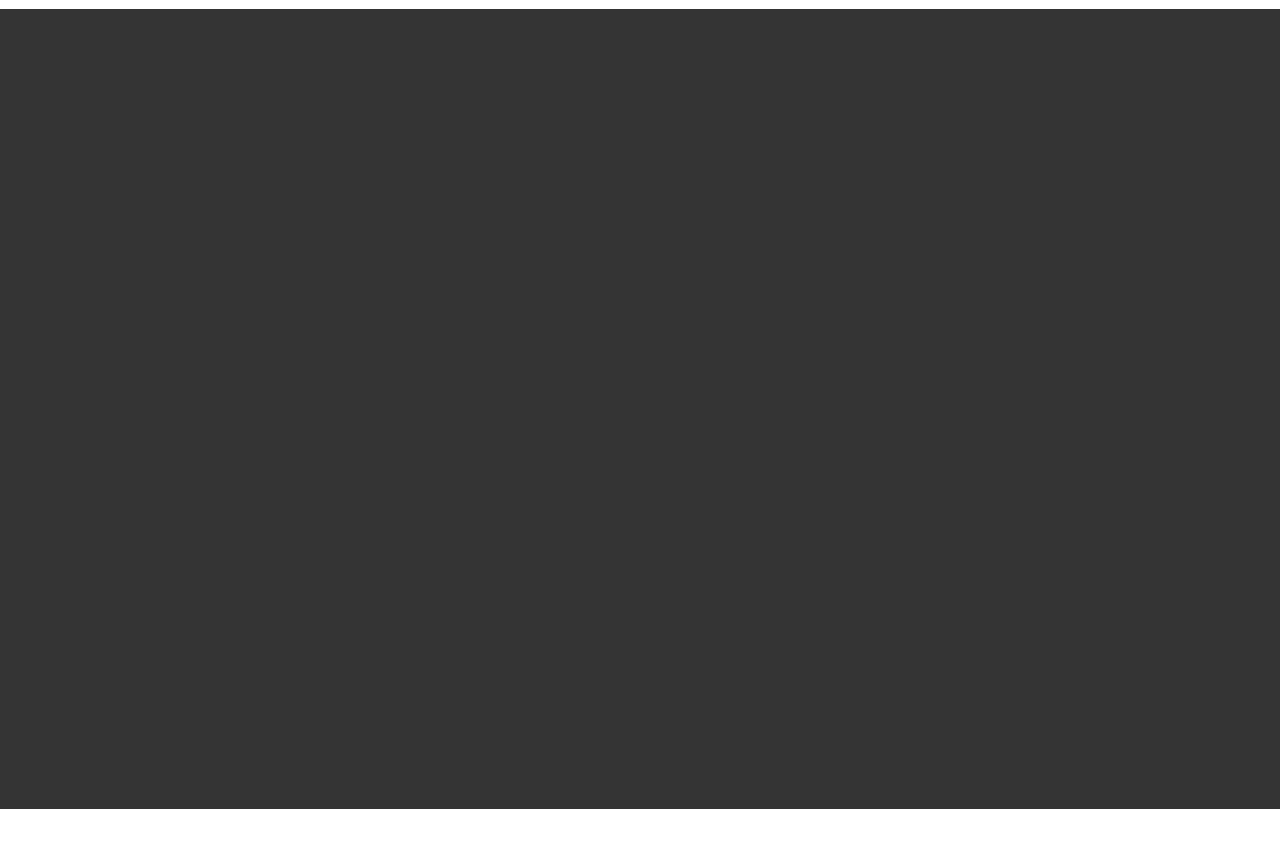
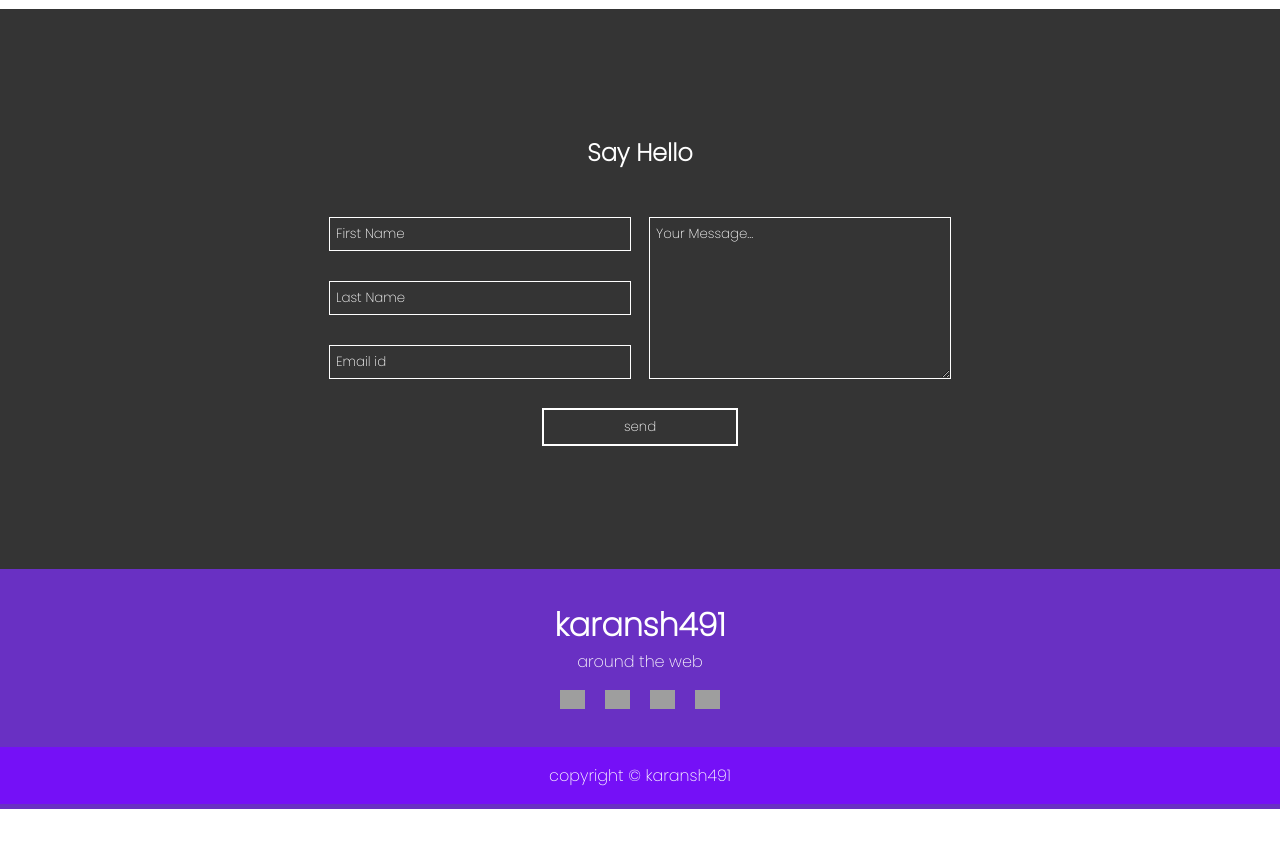
Before and after one commit to rootz491/main-portfolio, a plain HTML site: page index.html in a window 1280 px wide. Shown: the part 4040-4887 px from the top of the page. After the commit the page ends 4849 px from the top, so only its background shows below. Drawn offline with Linux system fonts and the light colour scheme; grey boxes are pictures that could not be loaded.

Commit message:
contact & writeup done

```diff
--- a/index.html
+++ b/index.html
@@ -145,20 +145,13 @@
             <div class="writeup">
                 <h1 class="w-title">Lorem ipsum dolor sit amet </h1>
                 <p class="w-about">Lorem ipsum dolor sit amet consectetur adipisicing elit. Molestiae ab laboriosam libero nostrum maiores porro nobis quia voluptas temporibus.</p>
-                <div>
-                    <a class="w-url" target="blank" href="#">full article ⤴</a>
-                    <div>
-                        <span class="w-claps"></span>
-                    </div>
-                </div>
+                <a class="w-url" target="blank" href="#">full article ⤴</a>
             </div>
         </template>
 
         <section id="writeups">
             <div class="writeupsCover">
-                <h1>
-                    Writeups
-                </h1>
+                <h1>Writeups</h1>
                 <div class="writeups">
                 </div>
             </div>
@@ -169,11 +162,48 @@
         </section>
 
         <section id="contact">
-
+            <div class="contactCover">
+                <h1>Say Hello</h1>
+                <form class="form" method="POST">
+                    <div class="inputs">
+                        <div class="left">
+                            <input type="text" placeholder="First Name">
+                            <input type="text" placeholder="Last Name">
+                            <input type="email" placeholder="Email id">
+                        </div>
+                        <div class="right">
+                            <textarea name="message" id="message" placeholder="Your Message..."></textarea>
+                        </div>
+                    </div>
+                    <div id="submit">
+                        <button type="submit">send</button>
+                    </div>
+                </form>
+            </div>
         </section>
 
         <footer>
-
+            <div class="main">
+                <h1>karansh491</h1>
+                <p>around the web</p>
+                <div id="social">
+                    <a target="blank" href="https://github.com/rootz491">
+                        <img src="https://img.icons8.com/windows/50/000000/github.png" alt="github icon"/>
+                    </a>
+                    <a target="blank" href="https://twitter.com/karansh491">
+                        <img src="https://img.icons8.com/color/50/000000/twitter.png" alt="twitter icon"/>
+                    </a>
+                    <a target="blank" href="https://linkedin.com/in/karan-sharma-53532a18a/">
+                        <img src="https://img.icons8.com/fluent/48/000000/linkedin.png" alt="linkedin icon"/>
+                    </a>
+                    <a target="blanl" href="https://instagram.com/karansh491">
+                        <img src="https://img.icons8.com/windows/32/000000/instagram.png" alt="instagram icon"/>
+                    </a>
+                </div>
+            </div>
+            <p class="copyright">
+                copyright © karansh491
+            </p>
         </footer>
 
     </div>
--- a/style.css
+++ b/style.css
@@ -3,6 +3,7 @@
 :root {
     --purple: #6930C3;
     --lightPurple: #C25EFF;
+    --darkPurple: #7510F7;
     --brown: #4C4C4C;
     --brownBg: #343434;
     --darkBg: #212121;
@@ -418,7 +419,7 @@ section {
         border-width: 1px;
         border-image: linear-gradient(
           to bottom,
-          red,
+          var(--lightPurple),
           rgba(0, 0, 0, 0)
         ) 1 100%;
     }
@@ -444,10 +445,103 @@ section {
 
 #contact {
     background-color: var(--brownBg);
+    min-height: 70vh;
+    display: grid;
+    align-items: center;
+    justify-content: center;
+    padding: 2em 0;
+}
+
+.contactCover {
+    min-width: 70%;
+    margin: auto;
+}
+
+.contactCover > h1 {
+    color: #FFF;
+    text-align: center;
+    margin-bottom: 2em;
+}
+
+.form {
+    width: 100%;
+    display: grid;
+    gap: 2em;
+}
+
+.inputs > div {
+    margin: 0 10px;
+}
+
+.left, .right {
+    display: grid;
+    justify-content: space-between;
+    width: 50%;
+    gap: 2em;
+}
+
+.inputs input, textarea {
+    width: 300px;
+    padding: 6px;
+    outline: 1px solid #FFF;
+    border: none;
+    background: none;
+    color: #FFF;
+}
+
+.inputs input:focus {
+    outline: 1px solid #FFF;
+}
+
+.inputs input::placeholder, textarea::placeholder {
+    color: #FFF;
+}
+
+.inputs {
+    display: flex;
+}
+
+#submit {
+    display: flex;
+    justify-content: center;
+}
+
+button {
+    padding: 7px 80px;
+    background: none;
+    outline: 2px solid #FFF;
+    border: none;
+    color: #FFF;
+    cursor: pointer;
+}
+
+@media screen and (max-width: 700px) {
+    .contactCover > h1 {
+        margin-bottom: 1em;
+    }
+    .inputs {
+        display: grid;
+        gap: 2em;
+    }
+    textarea {
+        height: 150px;
+    }
 }
 
 /* footer */
 
 footer {
     min-height: 30vh;
+    background-color: var(--purple);
+    text-align: center;
+    color: #FFF;
 }
+
+.main {
+    padding: 2em 0;
+}
+
+.copyright {
+    background-color: var(--darkPurple);
+    padding: 1em 2em;
+}
```
Also changed, not shown: img/gojo-no-bg.png (added), img/imGG.jpg (added), 2 other files.
